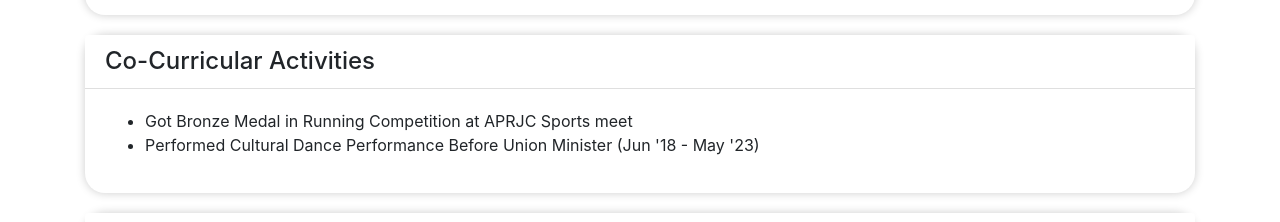
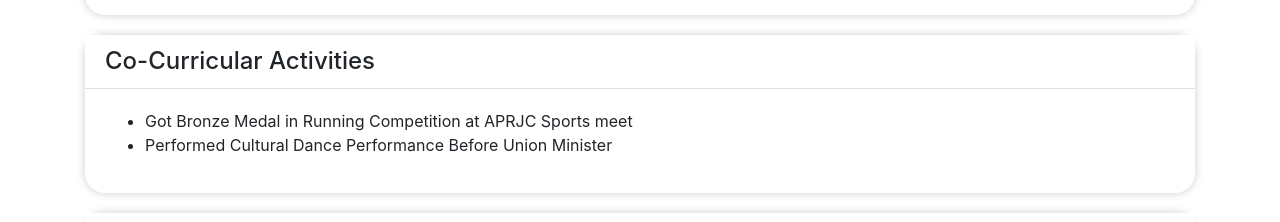
Before and after one commit to kd-sai/datta-kalakata.github.io, a plain HTML site: page index.html in a window 1280 px wide. Shown: the part 872-1094 px from the top of the page. Drawn offline with nearby package versions, Linux system fonts and the light colour scheme.

Commit message:
Update index.html

```diff
--- a/index.html
+++ b/index.html
@@ -141,7 +141,7 @@
         <div class="card-body">
             <ul>
                 <li>Got Bronze Medal in Running Competition at APRJC Sports meet</li>
-                <li>Performed Cultural Dance Performance Before Union Minister (Jun '18 - May '23)</li>
+                <li>Performed Cultural Dance Performance Before Union Minister </li>
             </ul>
         </div>
     </div>
```
